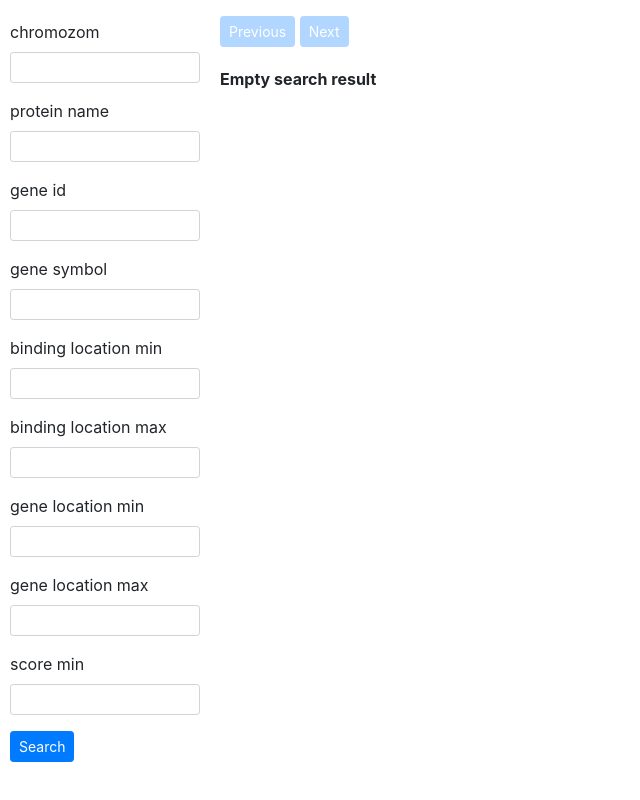
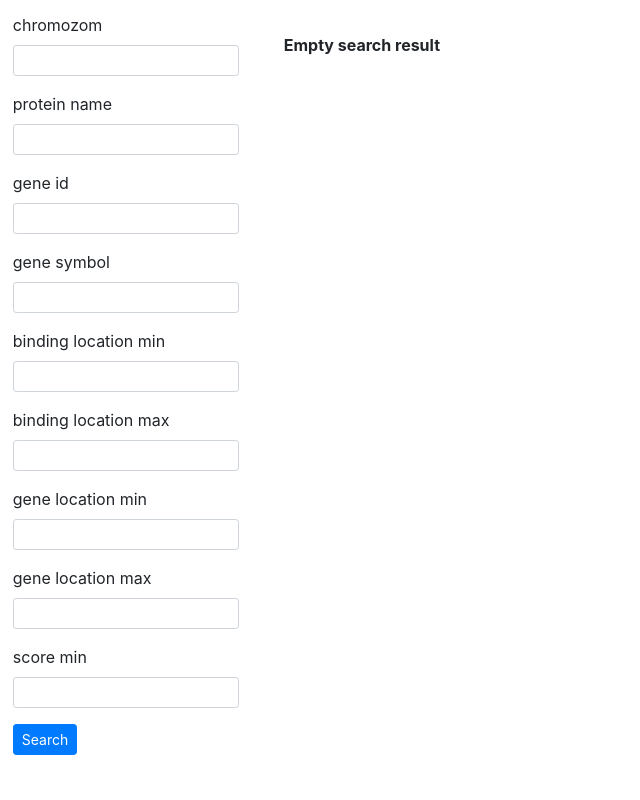
Before and after one commit to ML-Bioinfo-CEITEC/genome_browser, a Flask app: template api/templates/test.html in a window 1280 px wide. Shown: the whole page, without its empty margins (0-640 px from the left). Run offline with Flask 2, Linux system fonts and the light colour scheme; the template is opened without the code that fills it: values that come from a table or form of the project are taken from there, others are empty; some libraries are stand-ins or nearby versions.

Commit message:
Change css px to %

```diff
--- a/api/templates/test.html
+++ b/api/templates/test.html
@@ -1,11 +1,12 @@
 <html>
     <head>
+        <meta name="viewport" content="width=device-width, initial-scale=1.0">
         <link rel="stylesheet" href="https://stackpath.bootstrapcdn.com/bootstrap/4.5.2/css/bootstrap.min.css" integrity="sha384-JcKb8q3iqJ61gNV9KGb8thSsNjpSL0n8PARn9HuZOnIxN0hoP+VmmDGMN5t9UJ0Z" crossorigin="anonymous">
         <title>Gene search</title>
     </head>
     <body>
-        <div style="width: 100% ">
-            <div style="width:200px; float: left; padding-left:10px; padding-top:20px; ">
+        <div style="width: 100%; padding-right: 1%; padding-left: 1%; padding-top: 1%; padding-bottom: 1%">
+            <div style="width:18%; float: left; ">
                 <form method="POST" action="" nonvalidate>
                     {{ form.hidden_tag() }}
                     <p>
@@ -77,7 +78,7 @@
                 </form>
             </div>
 
-            <div style="margin-left: 220px;">
+            <div style="margin-left: 20%;">
                 <table class='table table-striped table-bordered table-sm'>
                     {% if rows | length > 0 %}
                     <thead class='thead-dark'>
@@ -119,7 +120,8 @@
                 </table>
             </div>
 
-        <div style="margin-left: 220px; margin-bottom: 10%;">
+            <div style="margin-left: 20%; ">
+                {% if rows|length > 0 %}
                     {% if has_prev %}
                         <a href="{{ prev_page_url }}" type="button" class="btn btn-sm btn-primary">Previous</a>
                     {% else %}
@@ -136,16 +138,13 @@
                     {% if rows | length > 0 %}
                     <a href="{{download_url}}" type="button" class="btn btn-sm btn-primary" style="float: right; margin-right: 2%;">Download</a>
                     {% endif %}
-
-            {% if rows|length > 0 %}
                     <div>Page {{params['page']}} / {{pages}}</div>
                 {% else %}
-            <div style="margin-top: 20px; font-weight: bold">
+                    <div style="margin-top: 2%; margin-left: 2%; font-weight: bold">
                         <div>Empty search result</div>
                     </div>
                 {% endif %}
             </div>
-
-
+        </div>
     </body>
 </html>
```
Lines whose indentation alone changed are shown as unchanged.
